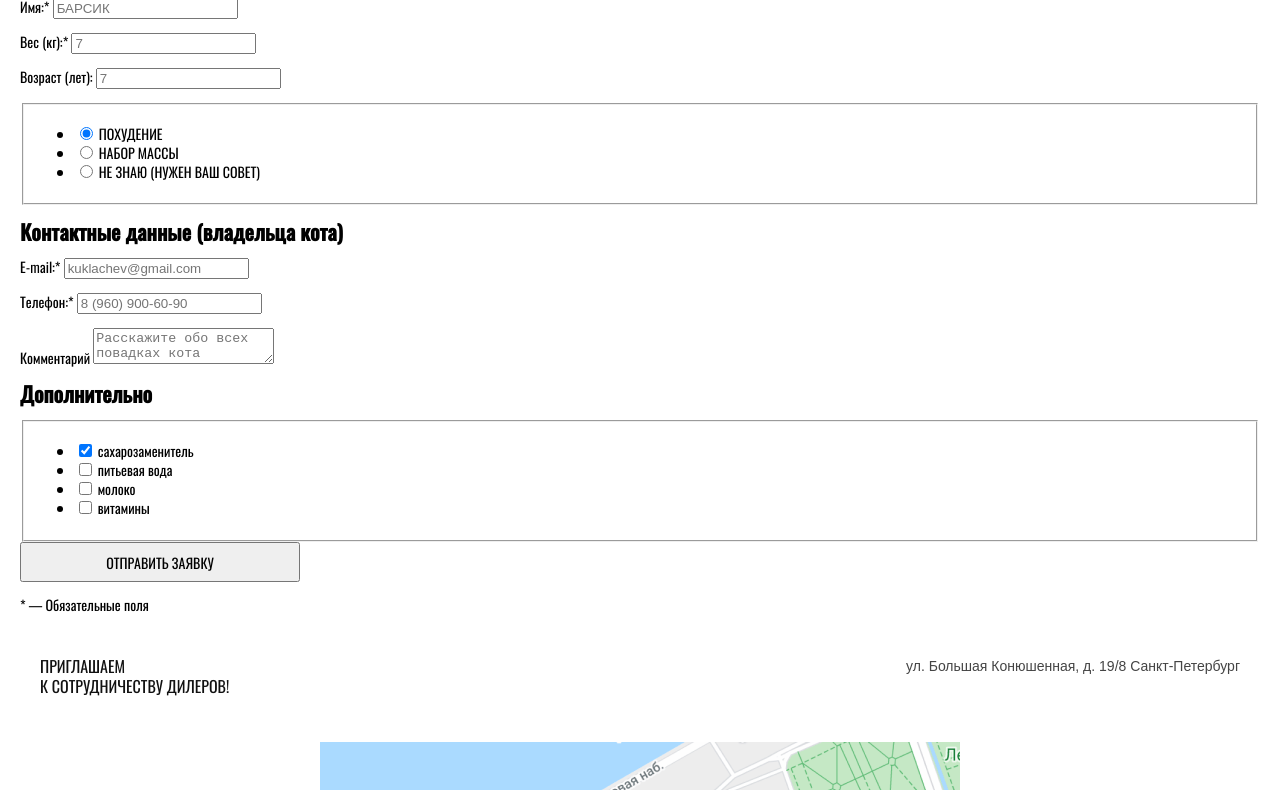
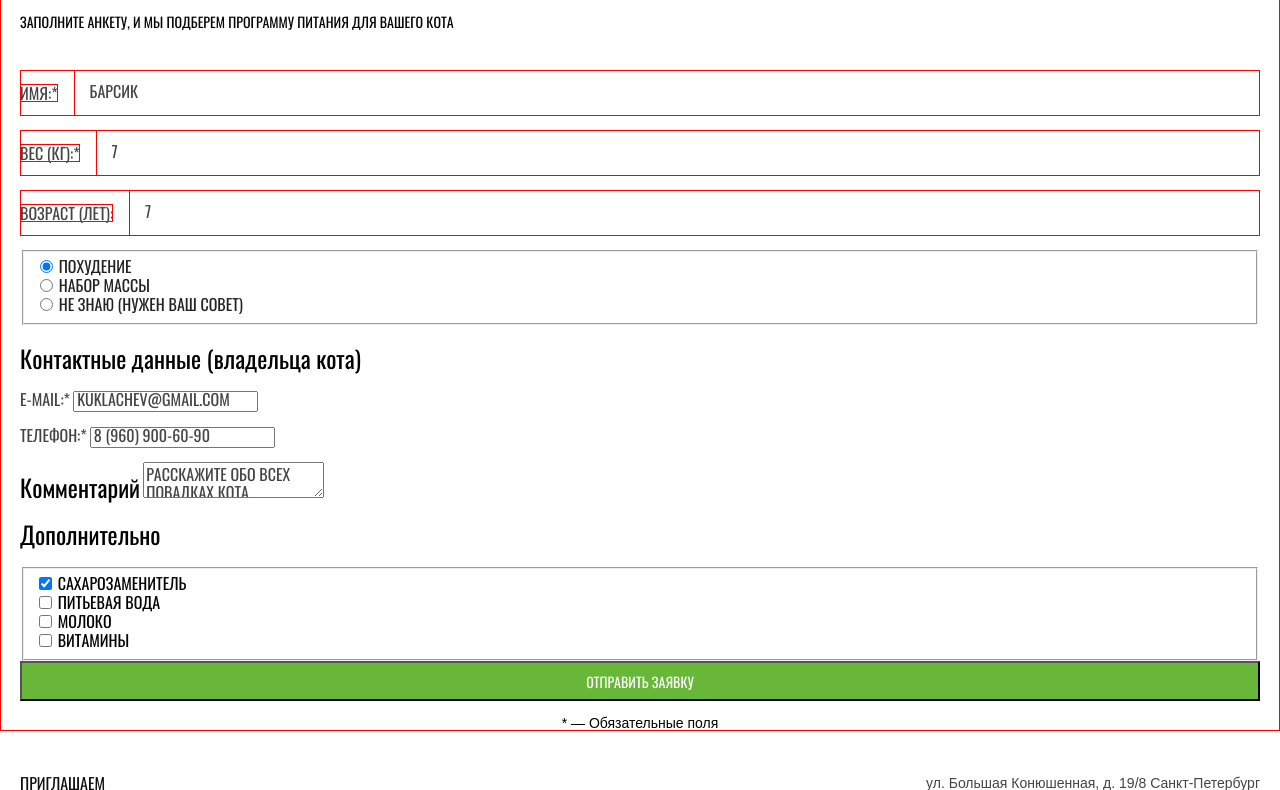
Before and after one commit to j7amo/1531661-cat-energy-21, a website: page source/form.html in a window 1280 px wide. Shown: the part 355-1145 px from the top of the page. Drawn offline with nearby package versions, Linux system fonts and the light colour scheme; files that its build step writes are made by us from their sources.

Commit message:
Продолжает стилизацию страницы form.html

```diff
--- a/source/form.html
+++ b/source/form.html
@@ -5,10 +5,10 @@
     <title>HTML Academy: Кэт энерджи</title>
     <link href="css/style.css" rel="stylesheet">
   </head>
-  <body class="page__body center-x">
+  <body class="page__body">
     <header class="page-header">
       <div class="page-header__logo-wrapper center-x">
-        <a class="page-header__logo">
+        <a class="page-header__logo" href="index.html">
           <img src="img/logo-with-text-mobile.svg" width="190" height="38" alt="Кэт энерджи">
         </a>
       </div>
@@ -18,14 +18,14 @@
         </button>
         <div class="main-navigation__wrapper">
           <ul class="main-navigation__list list">
-            <li class="main-navigation__item main-navigation__item--active">
-              <a class="main-navigation__link">Главная</a>
+            <li class="main-navigation__item">
+              <a class="main-navigation__link" href="index.html">Главная</a>
             </li>
             <li class="main-navigation__item">
               <a class="main-navigation__link" href="catalog.html">Каталог продукции</a>
             </li>
             <li class="main-navigation__item">
-              <a class="main-navigation__link" href="form.html">Подбор программы</a>
+              <a class="main-navigation__link main-navigation__item--active">Подбор программы</a>
             </li>
           </ul>
         </div>
@@ -33,9 +33,9 @@
     </header>
 
     <main class="page-main">
-      <section class="program">
+      <section class="program center-x">
         <div class="program__wrapper">
-          <h1>Подбор программы</h1>
+          <h1 class="program__main-title">Подбор программы</h1>
           <form class="program__form" action="https://echo.htmlacademy.ru" method="post">
             <p class="program__instructions">Заполните анкету, и мы подберем программу питания для вашего кота</p>
             <section class="cat-data">
@@ -54,7 +54,7 @@
               </p>
               <p class="cat-data__item">
                 <label class="cat-data__title">
-                  <span class="cat-data__field-name">Возраст (лет):</span>
+                  <span class="cat-data__field-name">Возраст&nbsp;(лет):</span>
                   <input class="cat-data__field-value" type="text" placeholder="7">
                 </label>
               </p>
@@ -63,7 +63,7 @@
               <h2 class="visually-hidden">Тип программы</h2>
               <fieldset class="program__types">
                 <legend class="visually-hidden">Выберите тип программы</legend>
-                <ul class="program__list">
+                <ul class="program__list list">
                   <li class="program__item">
                     <label class="program__title">
                       <input class="program__toggle" type="radio" name="program__toggle" value="weight-loss" checked>
@@ -86,7 +86,7 @@
               </fieldset>
             </section>
             <section class="owner-data">
-              <h2>Контактные данные (владельца кота)</h2>
+              <h2 class="owner-data__main-title">Контактные данные (владельца кота)</h2>
               <p class="owner-data__item">
                 <label class="owner-data__title">
                   <span class="owner-data__description">E-mail:*</span>
@@ -108,10 +108,10 @@
               </label>
             </section>
             <section class="additional">
-              <h2>Дополнительно</h2>
+              <h2 class="additional__main-title">Дополнительно</h2>
               <fieldset class="additional__items">
                 <legend class="visually-hidden">Выберите дополнительные товары</legend>
-                <ul class="additional__list">
+                <ul class="additional__list list">
                   <li class="additional__item">
                     <label class="additional__title">
                       <input class="additional__toggle" type="checkbox" name="sugar-substitute" value="" checked>
@@ -165,7 +165,7 @@
       <div class="footer-logo">
         <div class="footer-logo__wrapper">
           <!-- Тут будет свг -->
-          <a class="footer-logo__link"><img src="img/footer-logo.svg" width="128" height="24" alt="Логотип Кэт энерджи в виде надписи"></a>
+          <a class="footer-logo__link" href="index.html"><img src="img/footer-logo.svg" width="128" height="24" alt="Логотип Кэт энерджи в виде надписи"></a>
         </div>
       </div>
       <section class="socials">
--- /dev/null
+++ b/source/sass/blocks/additional.scss
@@ -0,0 +1,43 @@
+.additional {
+
+}
+
+.additional__main-title {
+  font-family: "Oswald", "Arial", sans-serif;
+  font-style: normal;
+  font-weight: normal;
+  font-size: 24px;
+  line-height: 26px;
+  color: $basic-black;
+}
+
+.additional__items {
+
+}
+
+.additional__list {
+
+}
+
+.additional__item {
+
+}
+
+.additional__title {
+
+}
+
+.additional__toggle {
+
+}
+
+.additional__description {
+  font-family: "Oswald", "Arial", sans-serif;
+  font-style: normal;
+  font-weight: normal;
+  font-size: 16px;
+  line-height: 18px;
+  text-transform: uppercase;
+
+  color: $basic-black;
+}
--- a/source/sass/blocks/button.scss
+++ b/source/sass/blocks/button.scss
@@ -13,7 +13,8 @@
   height: 40px;
 }
 
-.button--pick-order {
+.button--pick-order,
+.program__request {
   color: $basic-white;
   background-color: $basic-green;
 
--- /dev/null
+++ b/source/sass/blocks/cat-data.scss
@@ -0,0 +1,71 @@
+.cat-data__item {
+  padding: 0;
+  margin: 0 0 14px 0;
+}
+
+.cat-data__title {
+  display: flex;
+  align-items: center;
+
+  outline: 1px solid red;
+  outline-offset: -1px;
+}
+
+.cat-data__field-name {
+  font-family: "Oswald", "Arial", sans-serif;
+  font-style: normal;
+  font-weight: normal;
+  font-size: 16px;
+  line-height: 18px;
+  text-transform: uppercase;
+  color: $special-dark-grey;
+
+  margin-right: 16px;
+
+  outline: 1px solid red;
+  outline-offset: -1px;
+}
+
+.cat-data__field-value {
+  min-height: 46px;
+  flex-grow: 1;
+
+  padding-left: 15px;
+  margin: 0;
+  border: 1px solid #E7E7E7;
+
+  outline: 1px solid red;
+  outline-offset: -1px;
+
+  &::-webkit-input-placeholder {
+    font-family: "Oswald", "Arial", sans-serif;
+    font-style: normal;
+    font-weight: normal;
+    font-size: 16px;
+    line-height: 18px;
+    text-transform: uppercase;
+    color: $special-dark-grey;
+  }
+
+  &::placeholder {
+    font-family: "Oswald", "Arial", sans-serif;
+    font-style: normal;
+    font-weight: normal;
+    font-size: 16px;
+    line-height: 18px;
+    text-transform: uppercase;
+    color: $special-dark-grey;
+
+    opacity: 1;
+  }
+
+  &:-ms-input-placeholder {
+    font-family: "Oswald", "Arial", sans-serif;
+    font-style: normal;
+    font-weight: normal;
+    font-size: 16px;
+    line-height: 18px;
+    text-transform: uppercase;
+    color: $special-dark-grey;
+  }
+}
--- /dev/null
+++ b/source/sass/blocks/comment.scss
@@ -0,0 +1,50 @@
+.comment {
+
+}
+
+.comment__title {
+
+}
+
+.comment__field-description {
+  font-family: "Oswald", "Arial", sans-serif;
+  font-style: normal;
+  font-weight: normal;
+  font-size: 24px;
+  line-height: 26px;
+  color: $basic-black;
+}
+
+.comment__field {
+  &::-webkit-input-placeholder {
+    font-family: "Oswald", "Arial", sans-serif;
+    font-style: normal;
+    font-weight: normal;
+    font-size: 16px;
+    line-height: 18px;
+    text-transform: uppercase;
+    color: $special-dark-grey;
+  }
+
+  &::placeholder {
+    font-family: "Oswald", "Arial", sans-serif;
+    font-style: normal;
+    font-weight: normal;
+    font-size: 16px;
+    line-height: 18px;
+    text-transform: uppercase;
+    color: $special-dark-grey;
+
+    opacity: 1;
+  }
+
+  &:-ms-input-placeholder {
+    font-family: "Oswald", "Arial", sans-serif;
+    font-style: normal;
+    font-weight: normal;
+    font-size: 16px;
+    line-height: 18px;
+    text-transform: uppercase;
+    color: $special-dark-grey;
+  }
+}
--- /dev/null
+++ b/source/sass/blocks/owner-data.scss
@@ -0,0 +1,64 @@
+.owner-data {
+
+}
+
+.owner-data__main-title {
+  font-family: "Oswald", "Arial", sans-serif;
+  font-style: normal;
+  font-weight: normal;
+  font-size: 24px;
+  line-height: 26px;
+  color: $basic-black;
+}
+
+.owner-data__item {
+
+}
+
+.owner-data__title {
+
+}
+
+.owner-data__description {
+  font-family: "Oswald", "Arial", sans-serif;
+  font-style: normal;
+  font-weight: normal;
+  font-size: 16px;
+  line-height: 18px;
+  text-transform: uppercase;
+  color: $special-dark-grey;
+}
+
+.owner-data__field {
+  &::-webkit-input-placeholder {
+    font-family: "Oswald", "Arial", sans-serif;
+    font-style: normal;
+    font-weight: normal;
+    font-size: 16px;
+    line-height: 18px;
+    text-transform: uppercase;
+    color: $special-dark-grey;
+  }
+
+  &::placeholder {
+    font-family: "Oswald", "Arial", sans-serif;
+    font-style: normal;
+    font-weight: normal;
+    font-size: 16px;
+    line-height: 18px;
+    text-transform: uppercase;
+    color: $special-dark-grey;
+
+    opacity: 1;
+  }
+
+  &:-ms-input-placeholder {
+    font-family: "Oswald", "Arial", sans-serif;
+    font-style: normal;
+    font-weight: normal;
+    font-size: 16px;
+    line-height: 18px;
+    text-transform: uppercase;
+    color: $special-dark-grey;
+  }
+}
--- /dev/null
+++ b/source/sass/blocks/program.scss
@@ -0,0 +1,88 @@
+.program {
+
+
+  outline: 1px solid red;
+  outline-offset: -1px;
+}
+
+.program__wrapper {
+  padding-top: 27px;
+}
+
+.program__main-title {
+  font-family: "Oswald", "Arial", sans-serif;
+  font-style: normal;
+  font-weight: normal;
+  font-size: 36px;
+  line-height: 36px;
+  color: $basic-black;
+
+  margin: 0;
+}
+
+.program__form {
+
+}
+
+.program__instructions {
+  font-family: "Oswald", "Arial", sans-serif;
+  font-style: normal;
+  font-weight: normal;
+  font-size: 14px;
+  line-height: 18px;
+  text-transform: uppercase;
+
+  color: $basic-black;
+
+  padding-right: 10px;
+  margin: 37px 0 39px 0;
+}
+
+.program__selection {
+
+}
+
+.program__types {
+
+}
+
+.program__list {
+
+}
+
+.program__item {
+
+}
+
+.program__title {
+
+}
+
+.program__toggle {
+
+}
+
+.program__value {
+  font-family: "Oswald", "Arial", sans-serif;
+  font-style: normal;
+  font-weight: normal;
+  font-size: 16px;
+  line-height: 18px;
+  text-transform: uppercase;
+  color: $special-dark-grey-2;
+}
+
+.program__request {
+
+}
+
+.program__note {
+  font-family: "Arial", sans-serif;
+  font-style: normal;
+  font-weight: normal;
+  font-size: 14px;
+  line-height: 16px;
+  text-align: center;
+
+  color: $basic-black;
+}
--- a/source/sass/style.scss
+++ b/source/sass/style.scss
@@ -17,6 +17,11 @@
 @import "blocks/advantages.scss";
 @import "blocks/results.scss";
 @import "blocks/slider.scss";
+@import "blocks/program.scss";
+@import "blocks/cat-data.scss";
+@import "blocks/owner-data.scss";
+@import "blocks/comment.scss";
+@import "blocks/additional.scss";
 @import "blocks/contacts.scss";
 @import "blocks/map.scss";
 @import "blocks/footer-logo.scss";
```
